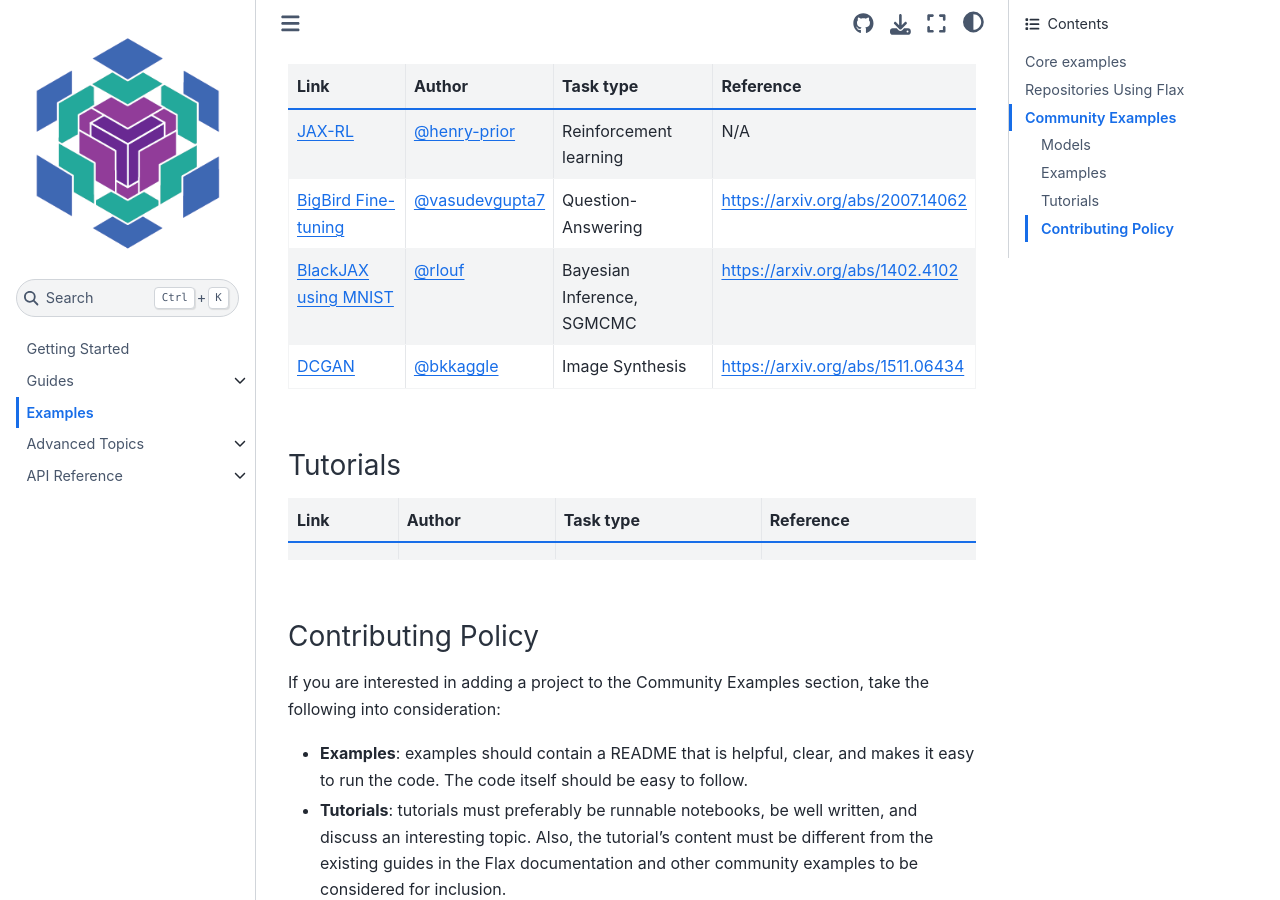
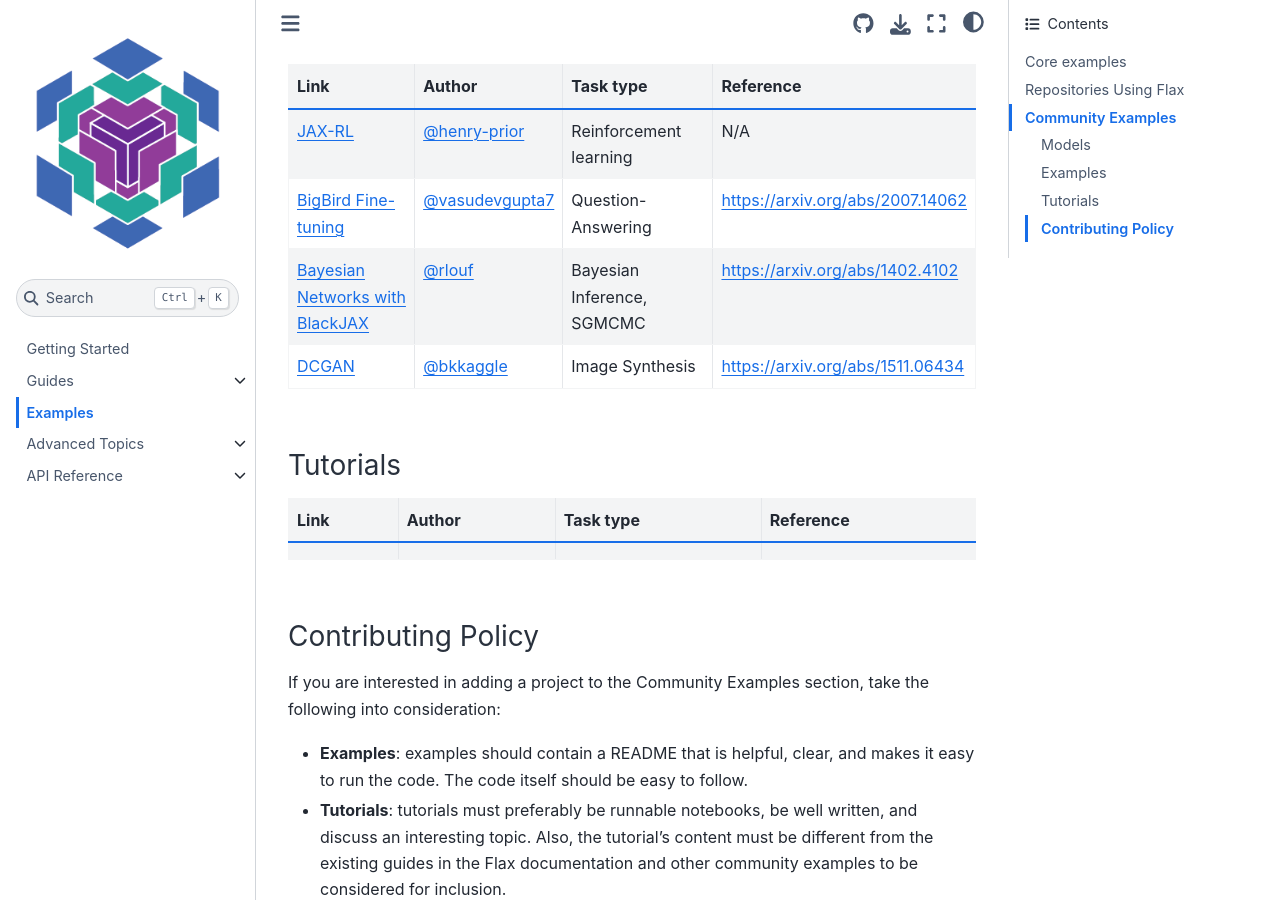
Before and after one commit to google/flax, a Sphinx documentation site: the page built from docs/examples.rst, in a window 1280 px wide and 900 px high, scrolled down 3359 px. Built offline with Sphinx 7.4.7 and the Sphinx Book theme 1.1.4, drawn with Linux system fonts in a browser that asks for light colours; pages that are not in the unit, such as notebooks, are missing from menus.

Commit message:
Fix title

```diff
--- a/docs/examples.rst
+++ b/docs/examples.rst
@@ -179,7 +179,7 @@
       - `@vasudevgupta7 <https://github.com/vasudevgupta7>`__
       - Question-Answering
       - https://arxiv.org/abs/2007.14062
-    * - `BlackJAX using MNIST <https://blackjax-devs.github.io/blackjax/examples/SGMCMC.html>`__
+    * - `Bayesian Networks with BlackJAX <https://blackjax-devs.github.io/blackjax/examples/SGMCMC.html>`__
       - `@rlouf <https://github.com/rlouf>`__
       - Bayesian Inference, SGMCMC
       - https://arxiv.org/abs/1402.4102
```
